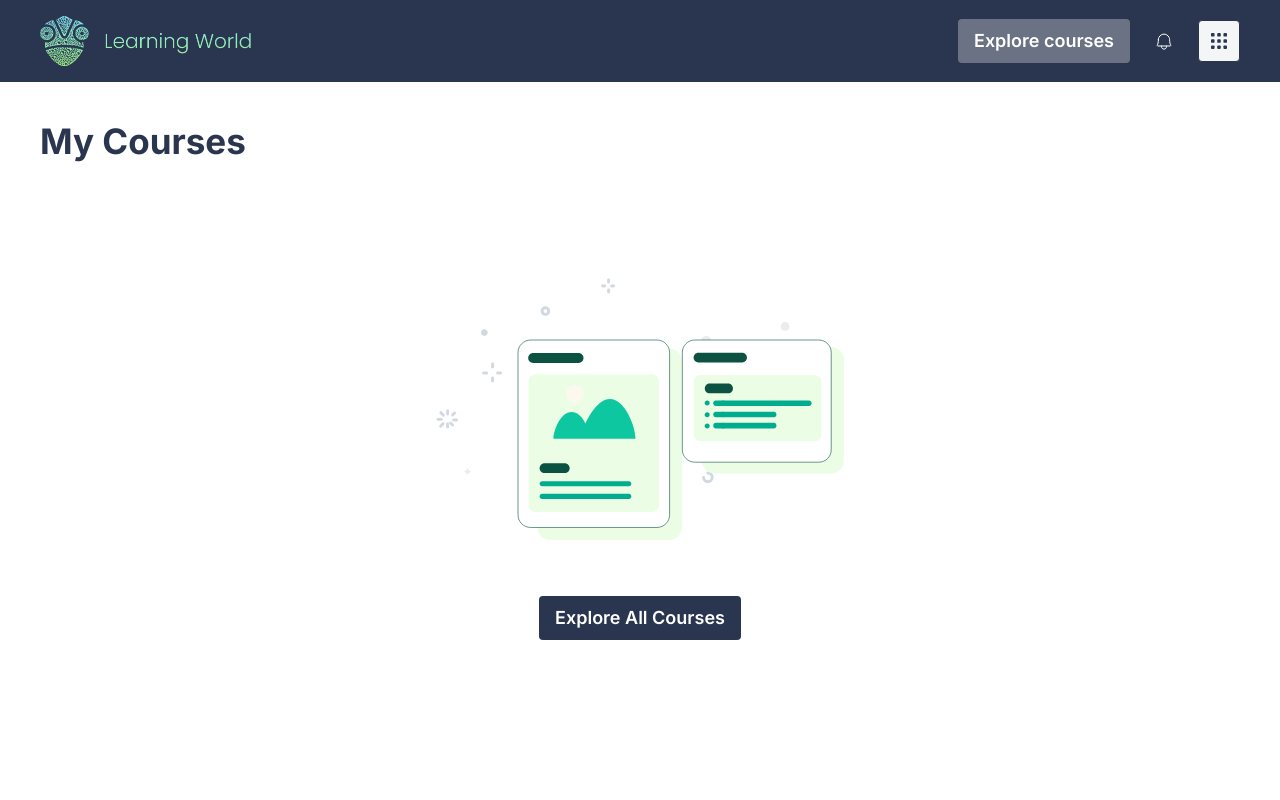
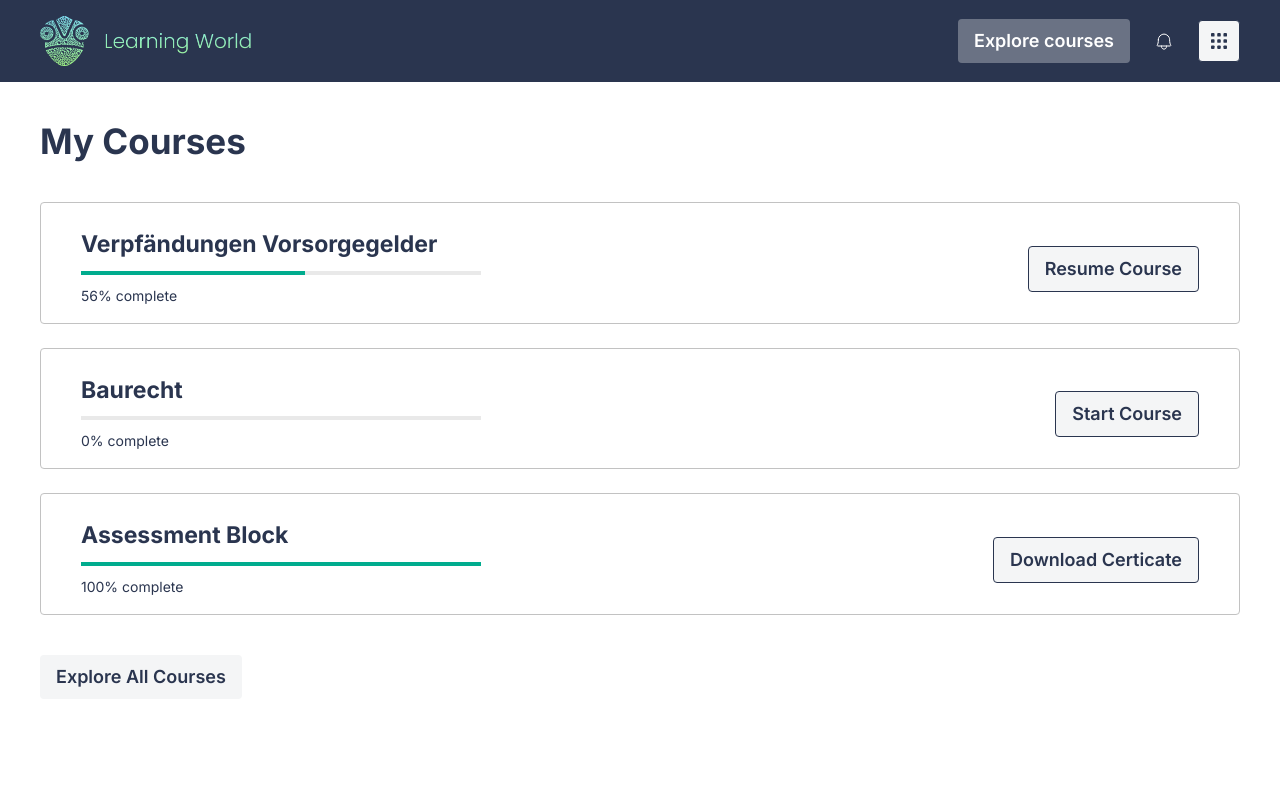
Before and after one commit to Babinets213/ReactPetProject, a Next.js app: page /en/dashboard in a window 1280 px wide. Shown: the top 800 px of the page. Built offline with nearby package versions, Linux system fonts and the light colour scheme; sample sign-in values are in the browser's storage.

Commit message:
finished work on dashboard

```diff
--- a/messages/de.json
+++ b/messages/de.json
@@ -324,5 +324,14 @@
       "title": "Zahlungsverlauf"
     },
     "saveBtn": "Speichern"
+  },
+  "DashboardPage": {
+    "title": "Mein Dashboard",
+    "coursesBtnTexts": {
+      "resume": "Kurs fortsetzen",
+      "start": "Kurs starten",
+      "completed": "Zertifikat herunterladen"
+    },
+    "exploreBtn": "Zeige alle Kurse"
   }
 }
--- a/messages/en.json
+++ b/messages/en.json
@@ -324,5 +324,14 @@
       "title": "Payment History"
     },
     "saveBtn": "Save"
+  },
+  "DashboardPage": {
+    "title": "My Courses",
+    "coursesBtnTexts": {
+      "resume": "Resume Course",
+      "start": "Start Course",
+      "completed": "Download Certicate"
+    },
+    "exploreBtn": "Explore All Courses"
   }
 }
--- a/src/app/[locale]/dashboard/page.tsx
+++ b/src/app/[locale]/dashboard/page.tsx
@@ -3,15 +3,30 @@ import Footer from "@/components/Footer";
 import Header from "@/components/Header";
 import withAuth from "@/components/hoc/withAuth";
 import NoCoursesIcon from "@/components/icons/dashboard/NoCoursesIcon";
+import MyCourseCard from "@/components/MyCourseCard";
 import Button from "@/components/ui/Button";
-import { useCart } from "@/context/CartContext";
 import { useRouter } from "@/i18n/navigation";
 import { inter700 } from "@/styles/fonts";
+import { useTranslations } from "next-intl";
 import React from "react";
 
+const myCourses = [
+  {
+    id: 1,
+    title: "Verpfändungen Vorsorgegelder",
+    progress: 56,
+  },
+  {
+    id: 2,
+    title: "Baurecht",
+    progress: 0,
+  },
+  { id: 3, title: "Assessment Block", progress: 100 },
+];
+
 function DashboardPage() {
-  const { cart } = useCart();
   const router = useRouter();
+  const t = useTranslations("DashboardPage");
 
   return (
     <div className="relative min-h-screen">
@@ -20,9 +35,26 @@ function DashboardPage() {
         <h2
           className={`${inter700.className} text-[35px] leading-[120%] text-[#2A354F]`}
         >
-          My Courses
+          {t("title")}
         </h2>
-        {!cart.length && (
+
+        {myCourses.length ? (
+          <>
+            <div className="my-10 flex flex-col gap-6">
+              {myCourses.map((course) => (
+                <MyCourseCard key={course.id} course={course} />
+              ))}
+            </div>
+            <Button
+              className="mb-28"
+              btnType="secondary"
+              content="text"
+              size="large"
+            >
+              {t("exploreBtn")}
+            </Button>
+          </>
+        ) : (
           <div className="mt-29 mb-14 flex flex-col items-center justify-center gap-14">
             <div>
               <NoCoursesIcon />
--- /dev/null
+++ b/src/components/MyCourseCard.tsx
@@ -0,0 +1,45 @@
+import { inter400, inter700 } from "@/styles/fonts";
+import React from "react";
+import Button from "./ui/Button";
+import ProgressBar from "./ui/ProgressBar";
+import { useTranslations } from "next-intl";
+
+export type MyCourse = {
+  id: number;
+  title: string;
+  progress: number;
+};
+
+type MyCourseCardProps = {
+  course: MyCourse;
+};
+
+export default function MyCourseCard({ course }: MyCourseCardProps) {
+  const t = useTranslations("DashboardPage.coursesBtnTexts");
+
+  return (
+    <div
+      key={course.id}
+      className="flex items-center justify-between rounded-sm border border-[#C2C2C2] px-10 pt-7 pb-4"
+    >
+      <div>
+        <h3
+          className={`${inter700.className} mb-3 text-[23px] leading-[120%] text-[#2A354F]`}
+        >
+          {course.title}
+        </h3>
+        <ProgressBar progress={course.progress} />
+        <span
+          className={`${inter400.className} text-sm leading-[120%] text-[#2A354F]`}
+        >
+          {course.progress}% complete
+        </span>
+      </div>
+      <Button btnType="outline" content="text" size="large">
+        {course.progress > 0 && course.progress < 100 && `${t("resume")}`}
+        {course.progress === 0 && `${t("start")}`}
+        {course.progress === 100 && `${t("completed")}`}
+      </Button>
+    </div>
+  );
+}
--- /dev/null
+++ b/src/components/ui/ProgressBar.tsx
@@ -0,0 +1,12 @@
+import React from "react";
+
+export default function ProgressBar({ progress }: { progress: number }) {
+  return (
+    <div className="mb-2 h-1 w-100 bg-[#E9E9E9]">
+      <div
+        className={`h-full bg-[#00AC8E]`}
+        style={{ width: `${progress}%` }}
+      />
+    </div>
+  );
+}
```
